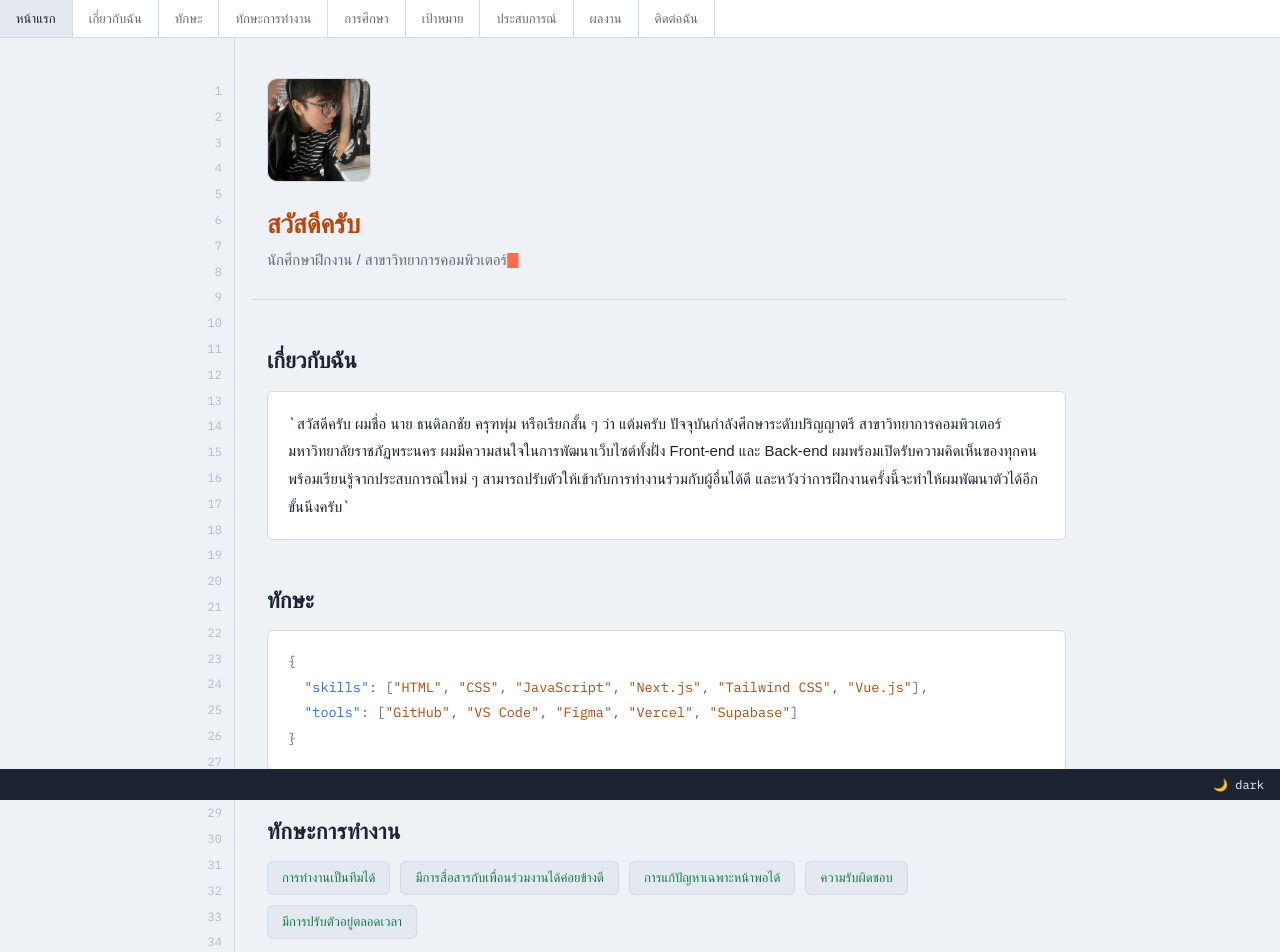
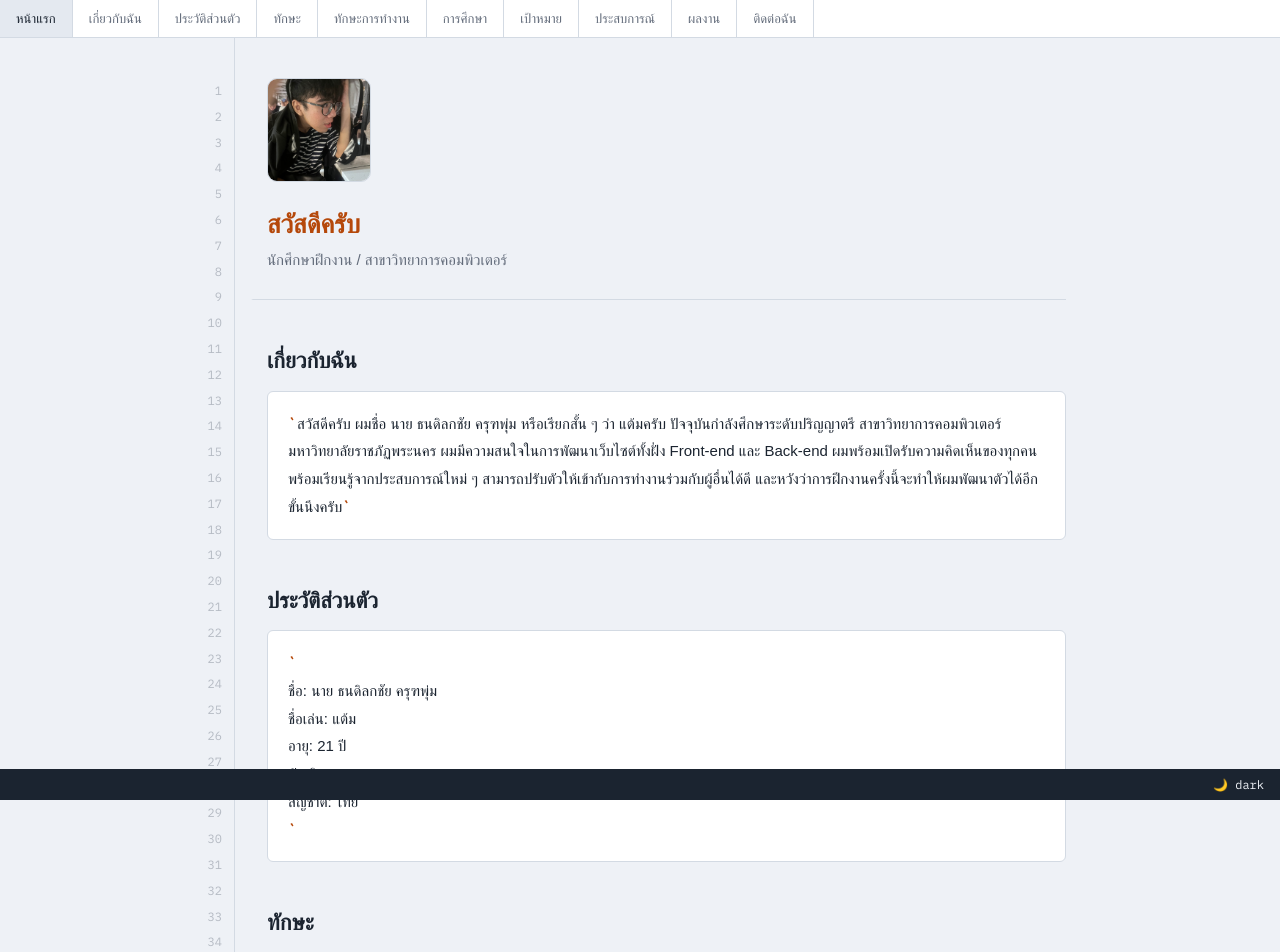
Before and after one commit to tgzoo7xza/my-portfolio, a Next.js app: page / in a window 1280 px wide. Shown: the top 952 px of the page. Built offline with nearby package versions, Linux system fonts and the light colour scheme; a web font is replaced by a local one.

Commit message:
อัพ7

```diff
--- a/app/page.tsx
+++ b/app/page.tsx
@@ -3,7 +3,7 @@
 import { useState } from "react";
 import Image from "next/image";
 
-const GUTTER_LINES = Array.from({ length: 100 }, (_, i) => i + 1);
+const GUTTER_LINES = Array.from({ length: 113 }, (_, i) => i + 1);
 
 function Bar({ pct }: { pct: number }) {
   const total = 20;
@@ -26,6 +26,7 @@ export default function Home() {
         <nav className="ide-tabs">
           <a className="ide-tab" href="#home">หน้าแรก</a>
           <a className="ide-tab" href="#about">เกี่ยวกับฉัน</a>
+          <a className="ide-tab" href="#history">ประวัติส่วนตัว</a>
           <a className="ide-tab" href="#skills">ทักษะ</a>
           <a className="ide-tab" href="#soft-skills">ทักษะการทำงาน</a>
           <a className="ide-tab" href="#education">การศึกษา</a>
@@ -72,6 +73,19 @@ export default function Home() {
               พร้อมเรียนรู้จากประสบการณ์ใหม่ ๆ
               สามารถปรับตัวให้เข้ากับการทำงานร่วมกับผู้อื่นได้ดี
               และหวังว่าการฝึกงานครั้งนี้จะทำให้ผมพัฒนาตัวได้อีกขั้นนึงครับ
+              <span className="tick">`</span>
+            </p>
+          </section>
+
+          <section id="history" className="block">
+            <h2>ประวัติส่วนตัว</h2>
+            <p className="template-string">
+              <span className="tick">`</span>
+              <p>ชื่อ: นาย ธนดิลกชัย ครุฑพุ่ม</p>
+              <p>ชื่อเล่น: แต้ม</p>
+              <p>อายุ: 21 ปี</p>
+              <p>วันเกิด: 22 พ.ค 2548</p>
+              <p>สัญชาติ: ไทย</p>
               <span className="tick">`</span>
             </p>
           </section>
```
Also changed, not shown: 1 other file (tests, documents, lock files or other folders).
